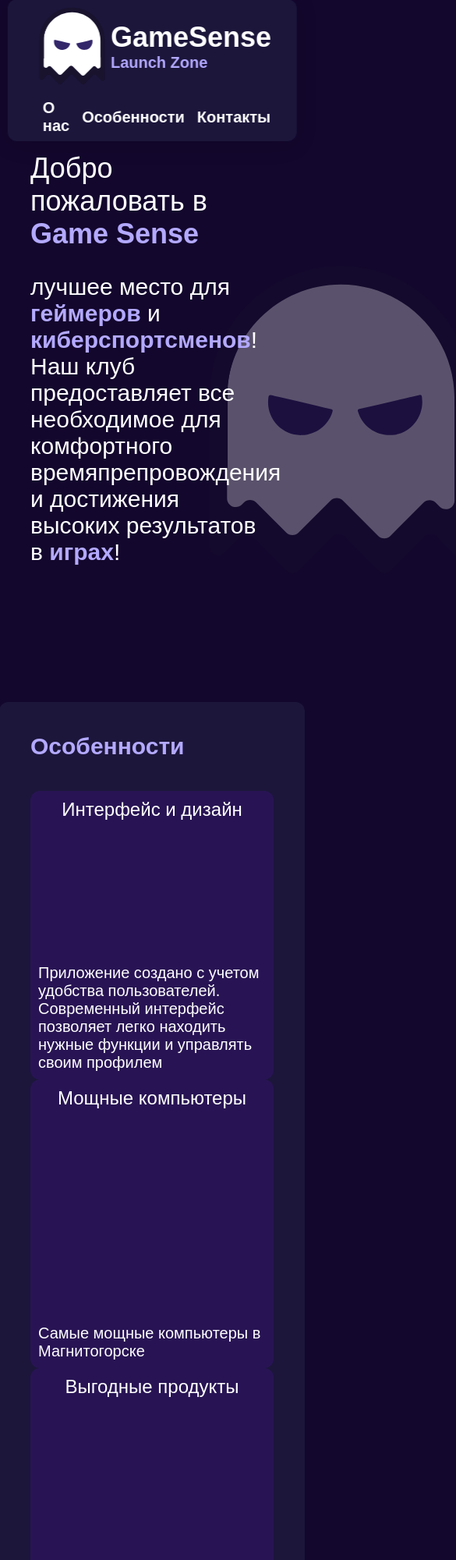
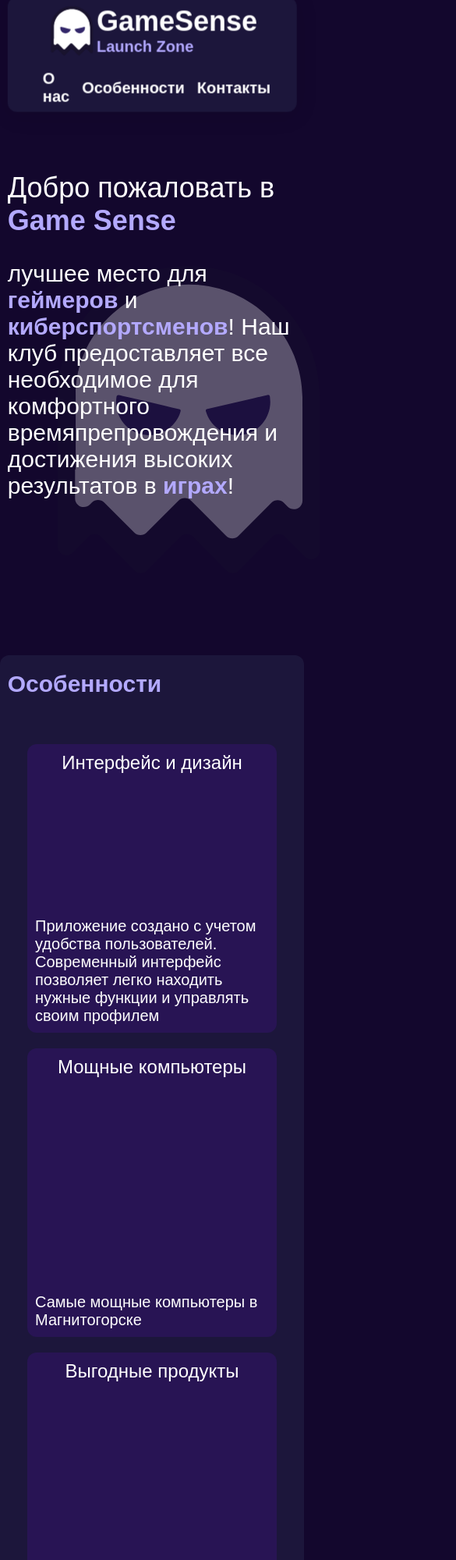
Before and after one commit to Falbue/GameSense-Site, a plain HTML site: page index.html in a window 390 px wide. Shown: the top 2000 px of the page at 78% size, 585 px wide, since content can reach past the window. Drawn offline with Linux system fonts and the light colour scheme.

Commit message:
Улучшен дизайн

```diff
--- a/index.html
+++ b/index.html
@@ -81,7 +81,7 @@
 	<footer>
 		<div>
 			<div></div>
-			<h4>&copy; 2024 <b class="accent_text">GameSense</b>. Все права защищены.</h4>
+			<h5>&copy; 2024 <b class="accent_text">GameSense</b> Все права защищены</h5>
 			<a class="animation_link"   href="https://vk.com/gamesensemgn"><img class="icon" src="lib/svg/VK Logo White.svg" alt=""></a>
 		</div>
 	</footer>
--- a/styles/mobile.css
+++ b/styles/mobile.css
@@ -4,7 +4,13 @@
         display: flex;
         flex-direction: column;
         width: 95%;
-        top: 80px;
+        top: 60px;
+    }
+
+
+    header > div> img{
+        width: 64px;
+        height: 64px;
     }
 
     nav{
@@ -17,4 +23,48 @@
     h2{font-size: 30px}
     h3{font-size: 24px}
     h4{font-size: 20px}
+    h5{font-size: 16px}
+
+
+    #about > img{
+        left: 10%;
+        width: 400px;
+        height: 400px;
+        opacity: 0.3;
+    }
+
+
+    section{
+        margin-top: 100px;
+        padding: 10px;
+        display: flex;
+        flex-direction: column;
+        align-items: center;
+        width: 95%;
+        border-radius: var(--main-border-radius);
+    }
+
+    #features {
+        padding: 20px 10px;
+    }
+
+    #features > div > div{
+        flex-direction: column;
+    }
+
+    #features .card {
+        margin-top: 20px;
+    }
+
+    #contact > div >div{
+        display: flex;
+        flex-direction: column;
+        align-items: center;
+    }
+
+    .icon{
+        border-radius: 6px;
+        width: 24px;
+        height: 24px;
 }
+}
--- a/styles/tag-style.css
+++ b/styles/tag-style.css
@@ -131,6 +131,7 @@ h1{font-size: 48px}
 h2{font-size: 38px}
 h3{font-size: 32px}
 h4{font-size: 24px}
+h5{font-size: 20px}
 
 li{
     margin-top: 4px;
```
